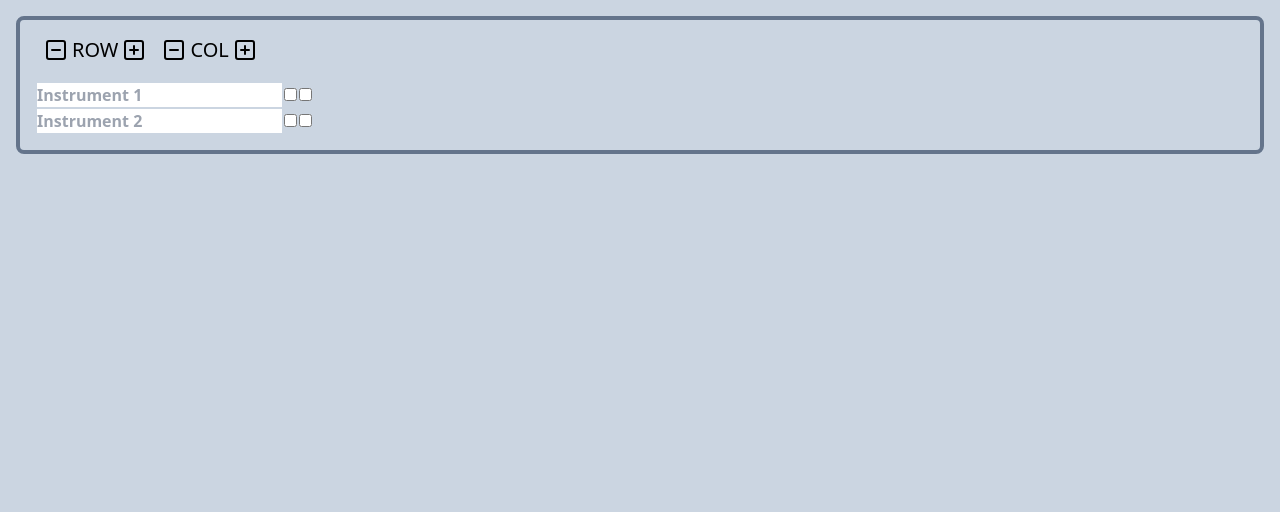
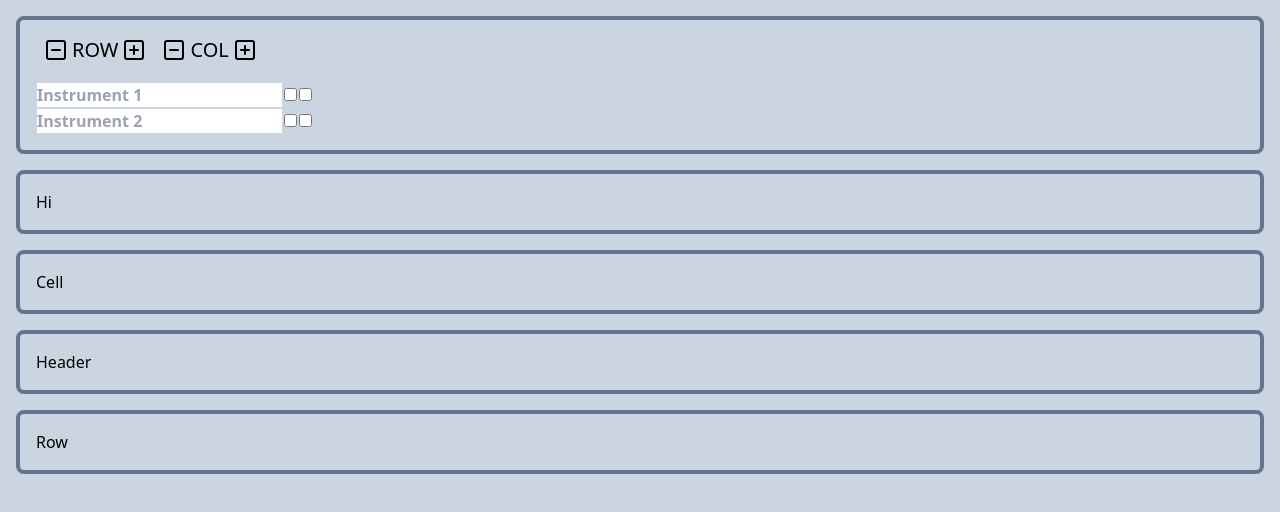
Before and after one commit to BKSchatzki/songstruct, a React (Vite) app: page / in a window 1280 px wide. Shown: the top 512 px of the page. Built offline with nearby package versions, Linux system fonts and the light colour scheme.

Commit message:
Create components for new architecture

```diff
--- a/src/App.jsx
+++ b/src/App.jsx
@@ -1,6 +1,10 @@
 import "./index.css";
+import TestContainer from "./components/TestContainer";
 import CheckboxGrid from "./components/CheckboxGrid";
-import TestContainer from "./components/TestContainer";
+import DivGrid from "./components/DivGrid";
+import Cell from "./components/Cell";
+import Header from "./components/Header";
+import Row from "./components/Row";
 
 function App() {
   return (
@@ -8,6 +12,18 @@ function App() {
       <TestContainer>
         <CheckboxGrid />
       </TestContainer>
+      <TestContainer>
+        <DivGrid />
+      </TestContainer>
+      <TestContainer>
+        <Cell />
+      </TestContainer>
+      <TestContainer>
+        <Header />
+      </TestContainer>
+      <TestContainer>
+        <Row />
+      </TestContainer>
     </div>
   );
 }
--- /dev/null
+++ b/src/components/Cell.jsx
@@ -0,0 +1,7 @@
+import React from "react";
+
+function Cell() {
+  return <div>Cell</div>;
+}
+
+export default Cell;
--- /dev/null
+++ b/src/components/DivGrid.jsx
@@ -0,0 +1,11 @@
+import React from "react";
+
+function DivGrid() {
+  return (
+    <div>
+      <h1>Hi</h1>
+    </div>
+  );
+}
+
+export default DivGrid;
--- /dev/null
+++ b/src/components/Header.jsx
@@ -0,0 +1,7 @@
+import React from "react";
+
+function Header() {
+  return <div>Header</div>;
+}
+
+export default Header;
--- /dev/null
+++ b/src/components/Row.jsx
@@ -0,0 +1,7 @@
+import React from "react";
+
+function Row() {
+  return <div>Row</div>;
+}
+
+export default Row;
```
